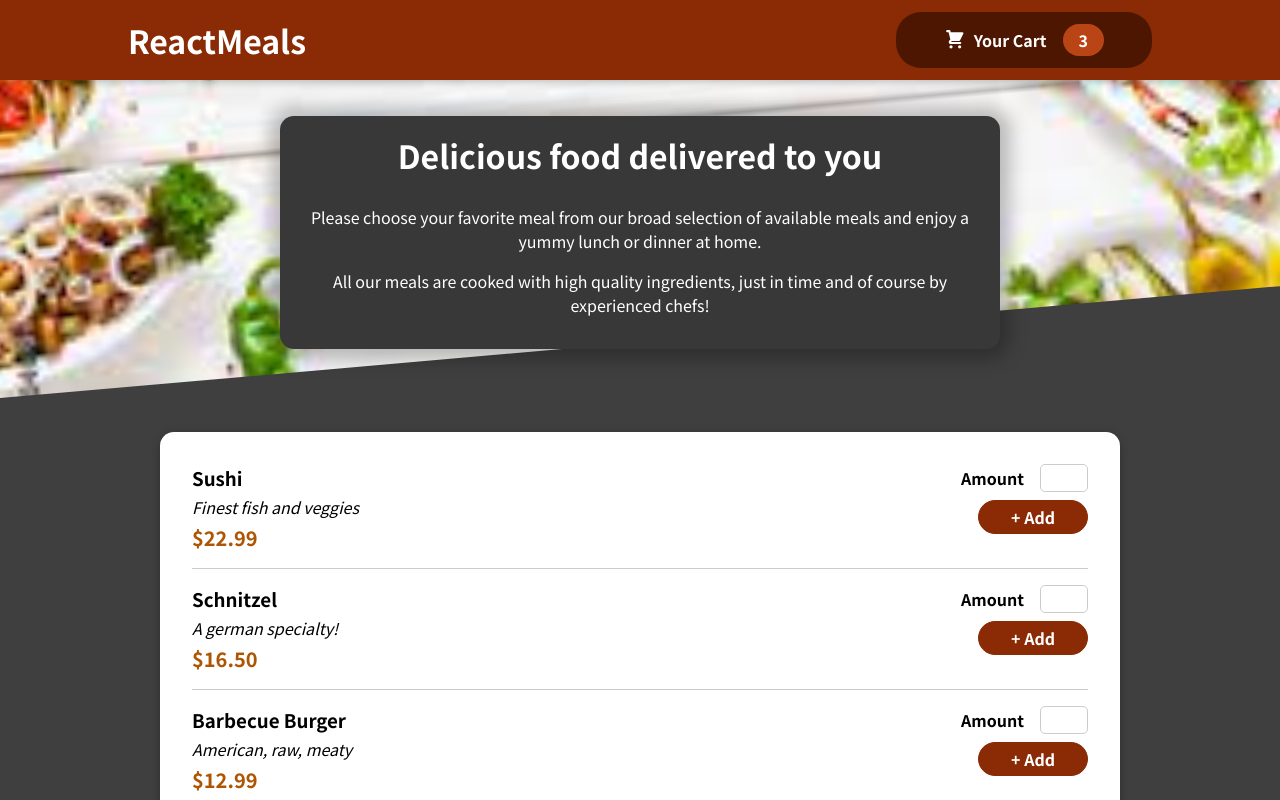
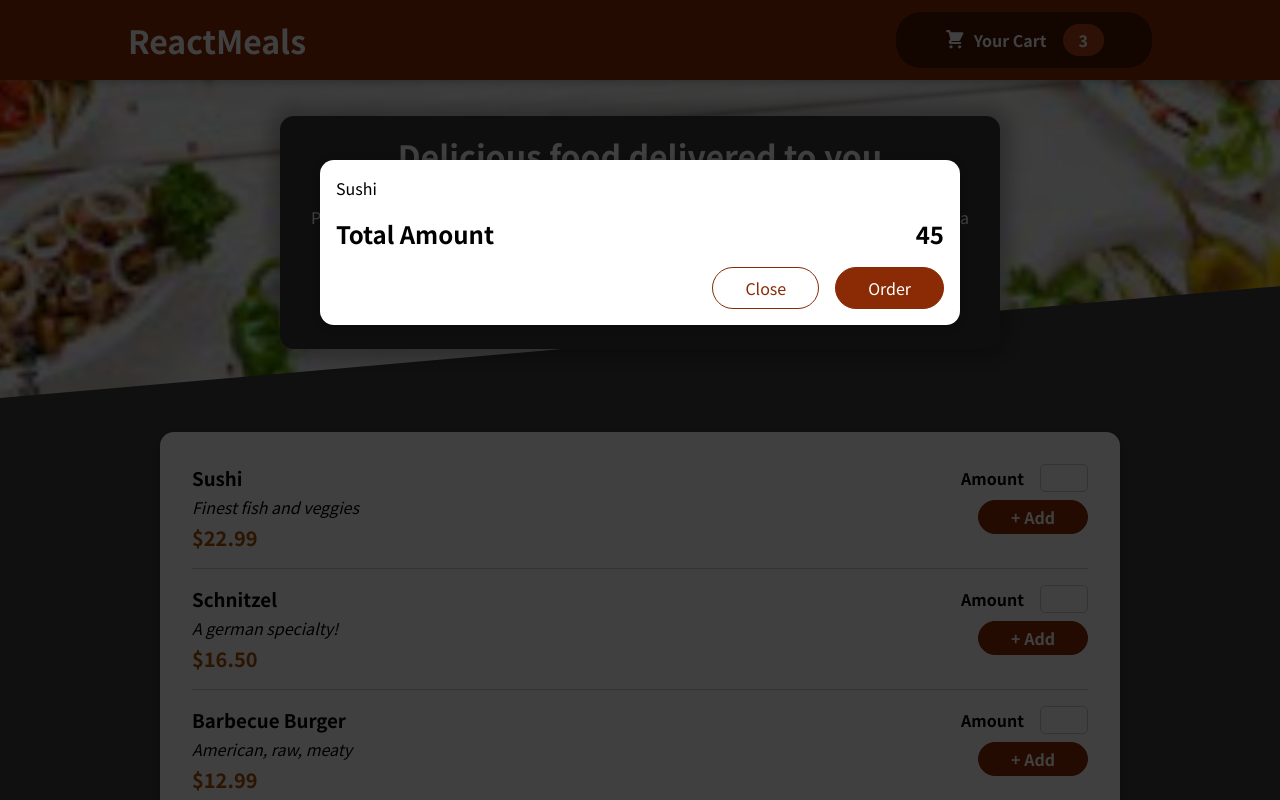
Before and after one commit to shitalsadgir/FoodOrderApp, a React (Create React App) app: page / in a window 1280 px wide. Shown: the top 800 px of the page. Built offline with nearby package versions, Linux system fonts and the light colour scheme.

Commit message:
added modal via React Portal 139

```diff
--- a/public/index.html
+++ b/public/index.html
@@ -28,6 +28,7 @@
   </head>
   <body>
     <noscript>You need to enable JavaScript to run this app.</noscript>
+    <div id="overlays"></div>
     <div id="root"></div>
     <!--
       This HTML file is a template.
--- a/src/App.js
+++ b/src/App.js
@@ -1,9 +1,11 @@
 import {Fragment} from 'react'
 import Header from "./components/Layout/Header";
 import Meals from "./components/Meals/Meals";
+import Cart from "./components/Cart/Cart";
 function App() {
   return (
       <Fragment>
+       <Cart></Cart>
           <Header/>
           <main>
               <Meals/>
--- /dev/null
+++ b/src/components/Cart/Cart.js
@@ -0,0 +1,19 @@
+import classes from './Cart.module.css'
+import Modal from "../UI/Modal";
+const Cart=props=>{
+  const cartItems=<ul className={classes['cart-items']}>{[{id:'c1', name:"Sushi",amount:2,price:12.99},
+  ].map((item)=><li>{item.name}</li>)}</ul>;
+    return (
+       <Modal>
+        {cartItems}
+        <div className={classes.total}>
+            <span>Total Amount</span>
+            <span>45</span>
+        </div>
+        <div className={classes.actions}>
+            <button className={classes['button--alt']}>Close</button>
+            <button className={classes.button}>Order</button>
+        </div>
+       </Modal>);
+};
+export default Cart;
--- /dev/null
+++ b/src/components/Cart/Cart.module.css
@@ -0,0 +1,46 @@
+.cart-items {
+    list-style: none;
+    margin: 0;
+    padding: 0;
+    max-height: 20rem;
+    overflow: auto;
+}
+
+.total {
+    display: flex;
+    justify-content: space-between;
+    align-items: center;
+    font-weight: bold;
+    font-size: 1.5rem;
+    margin: 1rem 0;
+}
+
+.actions {
+    text-align: right;
+}
+
+.actions button {
+    font: inherit;
+    cursor: pointer;
+    background-color: transparent;
+    border: 1px solid #8a2b06;
+    padding: 0.5rem 2rem;
+    border-radius: 25px;
+    margin-left: 1rem;
+}
+
+.actions button:hover,
+.actions button:active {
+    background-color: #5a1a01;
+    border-color: #5a1a01;
+    color: white;
+}
+
+.actions .button--alt {
+    color: #8a2b06;
+}
+
+.actions .button {
+    background-color: #8a2b06;
+    color: white;
+}
--- /dev/null
+++ b/src/components/UI/Modal.js
@@ -0,0 +1,22 @@
+import {Fragment} from "react";
+import classes from './Modal.module.css'
+import ReactDOM from 'react-dom'
+const Backdrop=props=> {
+   return <div className={classes.backdrop}></div>
+};
+const ModalOverlay=props=> {
+   return <div className={classes.modal}>
+        <div className={classes.content}>{props.children}</div>
+    </div>
+};
+
+const portalElement=document.getElementById("overlays")
+const Modal=(props)=>{
+return <Fragment>
+    { ReactDOM.createPortal(<Backdrop/>,portalElement)}
+    { ReactDOM.createPortal(
+        <ModalOverlay>{props.children}</ModalOverlay>,
+    portalElement)}
+</Fragment>
+};
+export default Modal
--- /dev/null
+++ b/src/components/UI/Modal.module.css
@@ -0,0 +1,40 @@
+.backdrop {
+    position: fixed;
+    top: 0;
+    left: 0;
+    width: 100%;
+    height: 100vh;
+    z-index: 20;
+    background-color: rgba(0, 0, 0, 0.75);
+}
+
+.modal {
+    position: fixed;
+    top: 20vh;
+    left: 5%;
+    width: 90%;
+    background-color: white;
+    padding: 1rem;
+    border-radius: 14px;
+    box-shadow: 0 2px 8px rgba(0, 0, 0, 0.25);
+    z-index: 30;
+    animation: slide-down 300ms ease-out forwards;
+}
+
+@media (min-width: 768px) {
+    .modal {
+        width: 40rem;
+        left: calc(50% - 20rem);
+    }
+}
+
+@keyframes slide-down {
+    from {
+        opacity: 0;
+        transform: translateY(-3rem);
+    }
+    to {
+        opacity: 1;
+        transform: translateY(0);
+    }
+}
```
